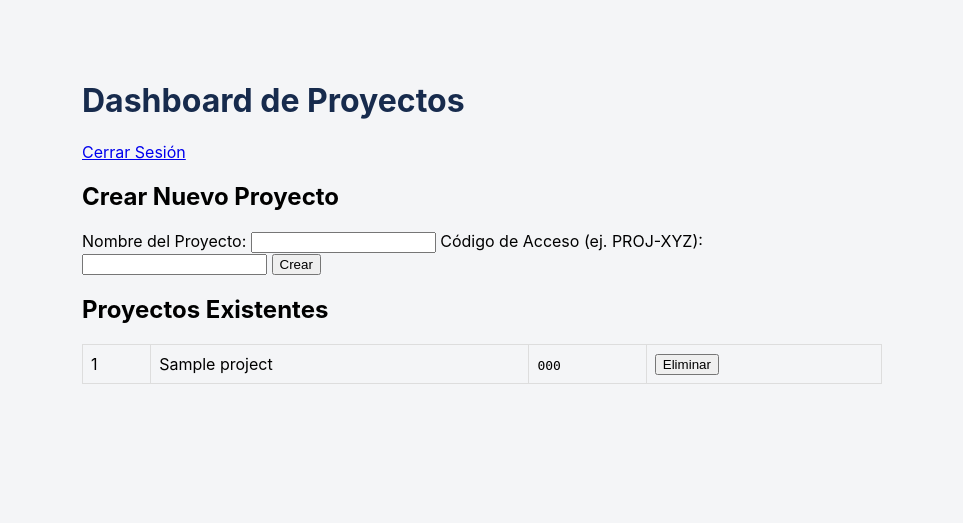
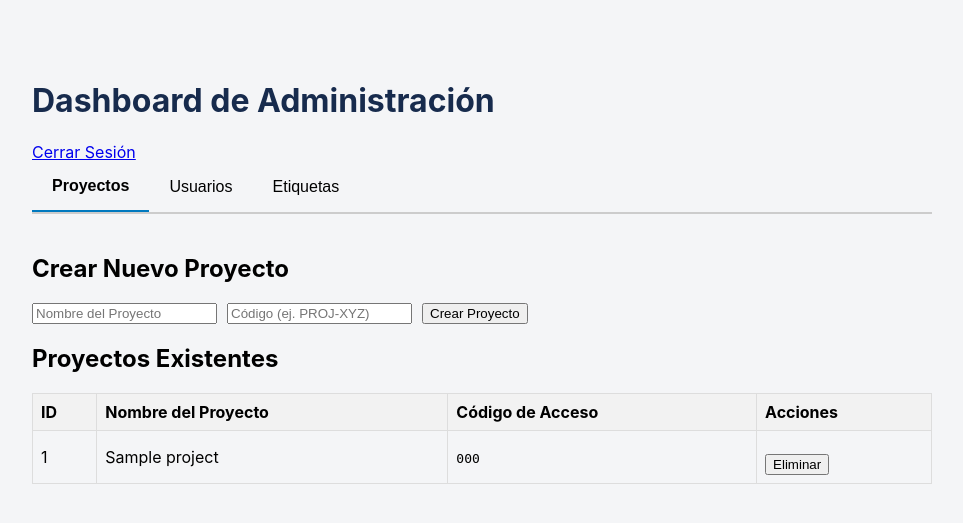
Before and after one commit to fabrik12/projectBoard, a Flask app: template fabricioboard/templates/admin/dashboard.html in a window 1280 px wide. Shown: the top 523 px of the page, without its empty margins (158-1121 px from the left). Run offline with Flask 3, Linux system fonts and the light colour scheme; the template is opened without the code that fills it: most values are stand-ins (such as "Sample title", 1, 10 or a date in 2020).

Commit message:
Preparacion para despligue, se realizaron cambios en el dashboard, ahora se puede agregar y quitar usuarios y etiquetas (v1.1.5)

```diff
--- a/fabricioboard/api.py
+++ b/fabricioboard/api.py
@@ -3,10 +3,15 @@
 from flask import Blueprint, jsonify, abort, request
 from fabricioboard.db import get_db
 
+from .extensions import limiter
+
 # Creamos el Blueprint.
 # 'api' es el nombre del blueprint.
 # url_prefix='/api' añadirá /api a todas las rutas de este archivo.
 bp = Blueprint('api', __name__, url_prefix='/api')
+
+# --- ¡NUEVO! Aplicamos un límite por defecto a TODAS las rutas de este blueprint ---
+bp.limit = limiter.shared_limit("100 per hour; 20 per minute", scope="api")
 
 @bp.route('/projects/<project_code>', methods=['GET'])
 def get_project_data(project_code):
@@ -72,6 +77,7 @@ def get_project_data(project_code):
     })
 
 @bp.route('/tasks', methods=['POST'])
+@limiter.limit("5 per minute") # Decorador específico para esta ruta
 def create_task():
     """
     Endpoint para crear una nueva tarea.
--- a/fabricioboard/templates/admin/dashboard.html
+++ b/fabricioboard/templates/admin/dashboard.html
@@ -8,11 +8,32 @@
       href="{{ url_for('static', filename='css/style.css') }}"
     />
     <style>
-      /* Estilos rápidos para el dashboard */
       .admin-container {
-        max-width: 800px;
+        max-width: 900px;
         margin: 20px auto;
         padding: 20px;
+      }
+      .tab-nav {
+        border-bottom: 2px solid #ccc;
+        display: flex;
+      }
+      .tab-btn {
+        background: none;
+        border: none;
+        padding: 15px 20px;
+        cursor: pointer;
+        font-size: 16px;
+      }
+      .tab-btn.active {
+        border-bottom: 2px solid #0079bf;
+        font-weight: bold;
+      }
+      .tab-content {
+        display: none;
+        padding-top: 20px;
+      }
+      .tab-content.active {
+        display: block;
       }
       table {
         width: 100%;
@@ -28,29 +49,64 @@
       th {
         background-color: #f2f2f2;
       }
+      form {
+        margin-top: 15px;
+        display: flex;
+        flex-wrap: wrap;
+        gap: 10px;
+        align-items: flex-end;
+      }
+      input[type="color"] {
+        padding: 0;
+        border: none;
+        height: 38px;
+      }
     </style>
   </head>
   <body>
     <div class="admin-container">
       <header>
-        <h1>Dashboard de Proyectos</h1>
+        <h1>Dashboard de Administración</h1>
         <a href="{{ url_for('admin.logout') }}">Cerrar Sesión</a>
       </header>
 
+      <div class="tab-nav">
+        <button class="tab-btn active" data-tab="projects">Proyectos</button>
+        <button class="tab-btn" data-tab="users">Usuarios</button>
+        <button class="tab-btn" data-tab="tags">Etiquetas</button>
+      </div>
+
+      <div id="projects" class="tab-content active">
         <section id="create-project">
           <h2>Crear Nuevo Proyecto</h2>
           <form method="post" action="{{ url_for('admin.create_project') }}">
-          <label for="name">Nombre del Proyecto:</label>
-          <input type="text" name="name" id="name" required />
-          <label for="code">Código de Acceso (ej. PROJ-XYZ):</label>
-          <input type="text" name="code" id="code" required />
-          <button type="submit">Crear</button>
+            <input
+              type="text"
+              name="name"
+              placeholder="Nombre del Proyecto"
+              required
+            />
+            <input
+              type="text"
+              name="code"
+              placeholder="Código (ej. PROJ-XYZ)"
+              required
+            />
+            <button type="submit">Crear Proyecto</button>
           </form>
         </section>
 
         <section id="project-list">
           <h2>Proyectos Existentes</h2>
           <table>
+            <thead>
+              <tr>
+                <th>ID</th>
+                <th>Nombre del Proyecto</th>
+                <th>Código de Acceso</th>
+                <th>Acciones</th>
+              </tr>
+            </thead>
             <tbody>
               {% for project in projects %}
               <tr>
@@ -67,10 +123,129 @@
                   </form>
                 </td>
               </tr>
-            {% else %} {% endfor %}
+              {% else %}
+              <tr>
+                <td colspan="4">No hay proyectos todavía. ¡Crea uno!</td>
+              </tr>
+              {% endfor %}
             </tbody>
           </table>
         </section>
       </div>
+
+      <div id="users" class="tab-content">
+        <section id="create-user">
+          <h2>Crear Nuevo Usuario</h2>
+          <form method="post" action="{{ url_for('admin.create_user') }}">
+            <input
+              type="text"
+              name="username"
+              placeholder="Username (ej. f.aldunate)"
+              required
+            />
+            <input type="text" name="full_name" placeholder="Nombre Completo" />
+            <button type="submit">Crear Usuario</button>
+          </form>
+        </section>
+        <section id="user-list">
+          <h2>Usuarios Existentes</h2>
+          <table>
+            <thead>
+              <tr>
+                <th>ID</th>
+                <th>Username</th>
+                <th>Nombre Completo</th>
+                <th>Acciones</th>
+              </tr>
+            </thead>
+            <tbody>
+              {% for user in users %}
+              <tr>
+                <td>{{ user.id }}</td>
+                <td>{{ user.username }}</td>
+                <td>{{ user.full_name }}</td>
+                <td>
+                  <form
+                    method="post"
+                    action="{{ url_for('admin.delete_user', user_id=user.id) }}"
+                    onsubmit="return confirm('¿Seguro?');"
+                  >
+                    <button type="submit">Eliminar</button>
+                  </form>
+                </td>
+              </tr>
+              {% endfor %}
+            </tbody>
+          </table>
+        </section>
+      </div>
+
+      <div id="tags" class="tab-content">
+        <section id="create-tag">
+          <h2>Crear Nueva Etiqueta</h2>
+          <form method="post" action="{{ url_for('admin.create_tag') }}">
+            <input
+              type="text"
+              name="name"
+              placeholder="Nombre de la etiqueta"
+              required
+            />
+            <input type="color" name="color" value="#FFFFFF" />
+            <button type="submit">Crear Etiqueta</button>
+          </form>
+        </section>
+        <section id="tag-list">
+          <h2>Etiquetas Existentes</h2>
+          <table>
+            <thead>
+              <tr>
+                <th>ID</th>
+                <th>Nombre</th>
+                <th>Color</th>
+                <th>Acciones</th>
+              </tr>
+            </thead>
+            <tbody>
+              {% for tag in tags %}
+              <tr>
+                <td>{{ tag.id }}</td>
+                <td>
+                  <span
+                    class="tag-pill"
+                    style="background-color:{{ tag.color }};"
+                    >{{ tag.name }}</span
+                  >
+                </td>
+                <td><code>{{ tag.color }}</code></td>
+                <td>
+                  <form
+                    method="post"
+                    action="{{ url_for('admin.delete_tag', tag_id=tag.id) }}"
+                    onsubmit="return confirm('¿Seguro?');"
+                  >
+                    <button type="submit">Eliminar</button>
+                  </form>
+                </td>
+              </tr>
+              {% endfor %}
+            </tbody>
+          </table>
+        </section>
+      </div>
+    </div>
+
+    <script>
+      const tabs = document.querySelectorAll(".tab-btn");
+      const contents = document.querySelectorAll(".tab-content");
+      tabs.forEach((tab) => {
+        tab.addEventListener("click", () => {
+          tabs.forEach((item) => item.classList.remove("active"));
+          contents.forEach((item) => item.classList.remove("active"));
+
+          tab.classList.add("active");
+          document.getElementById(tab.dataset.tab).classList.add("active");
+        });
+      });
+    </script>
   </body>
 </html>
```
Also changed, not shown: fabricioboard/__init__.py (+15 -0 lines), fabricioboard/admin.py (+63 -6 lines), fabricioboard/extensions.py (added, +8 -0 lines), README.md, changelog.md (added). Lines whose indentation alone changed are shown as unchanged.
